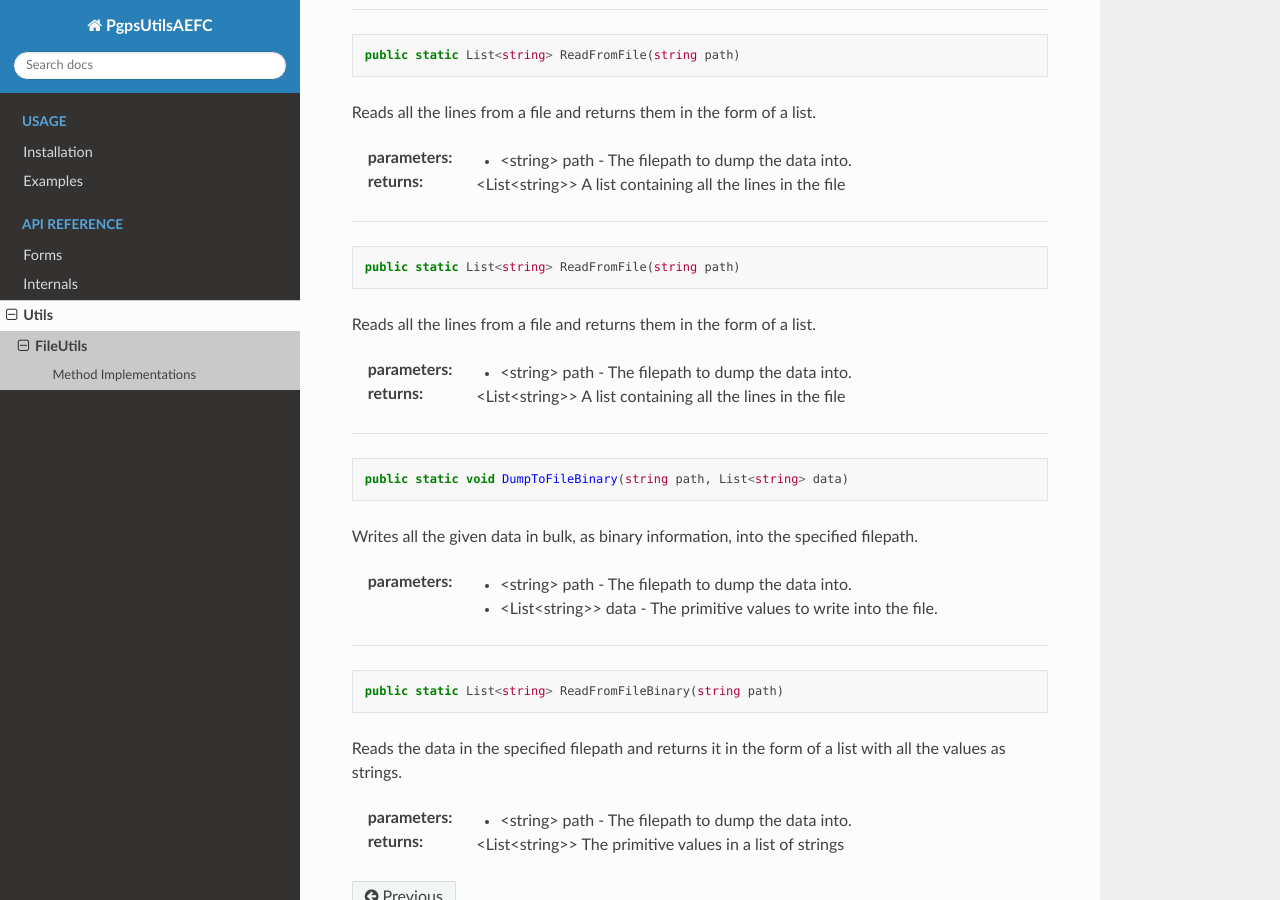
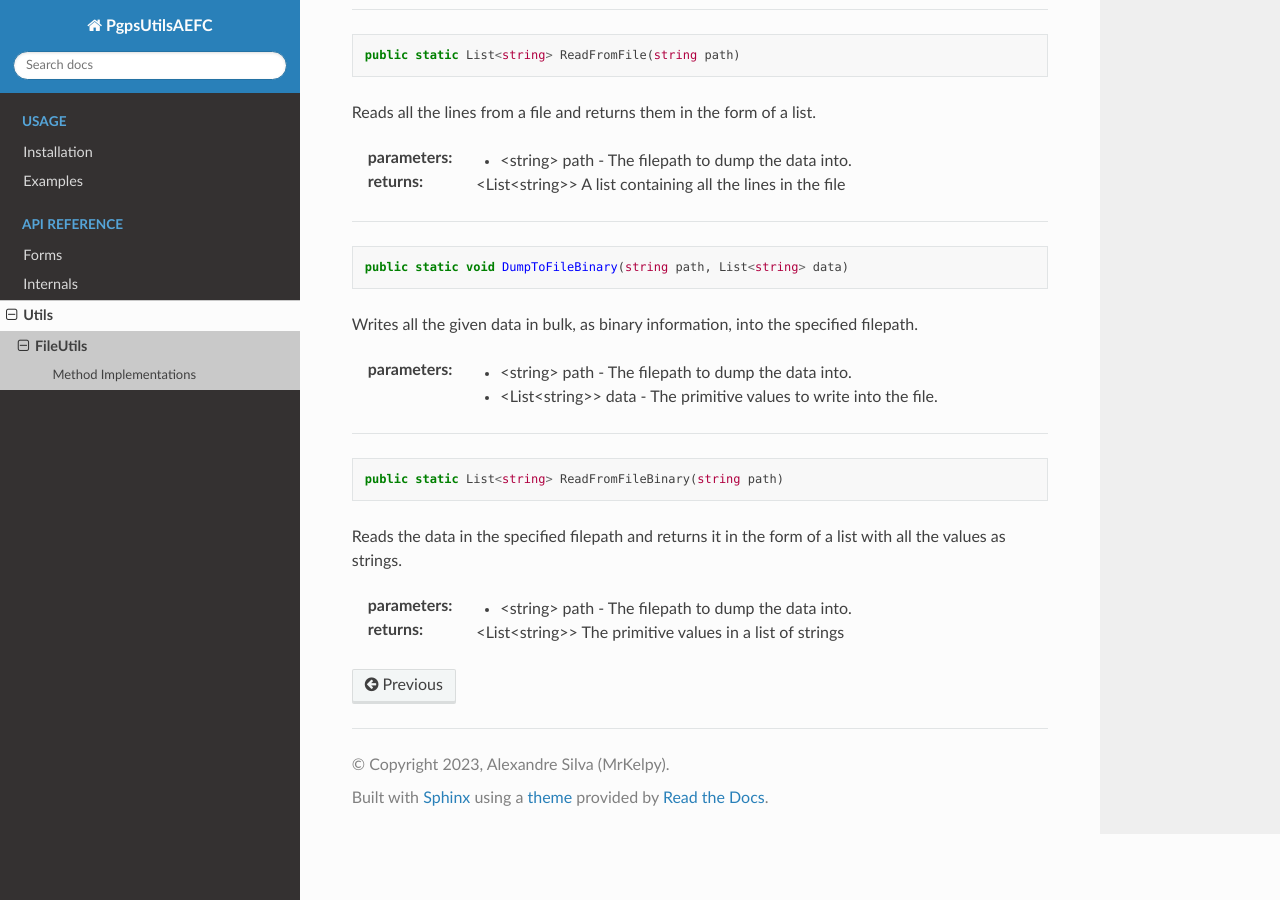
Before and after one commit to MrKelpy/PgpsUtilsAEFC, a Sphinx documentation site: the page built from docs/reference/utils/FileUtils.rst, in a window 1280 px wide and 900 px high, scrolled down 752 px. Built offline with Sphinx 7.4.7 and the Read the Docs theme 2.0.0, drawn with Linux system fonts in a browser that asks for light colours.

Commit message:
Removed duplicate ReadFromFile doc

```diff
--- a/docs/reference/utils/FileUtils.rst
+++ b/docs/reference/utils/FileUtils.rst
@@ -47,18 +47,6 @@ Method Implementations
 
 .. code-block:: cs
 
-	public static List<string> ReadFromFile(string path)
-
-| Reads all the lines from a file and returns them in the form of a list.
-
-:parameters:	* <string> path - The filepath to dump the data into.
-
-:returns: <List<string>> A list containing all the lines in the file
-
----------
-
-.. code-block:: cs
-
 	public static void DumpToFileBinary(string path, List<string> data)
 
 | Writes all the given data in bulk, as binary information, into the specified filepath.
```
